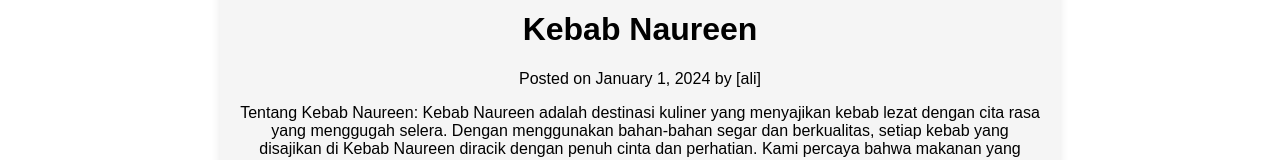
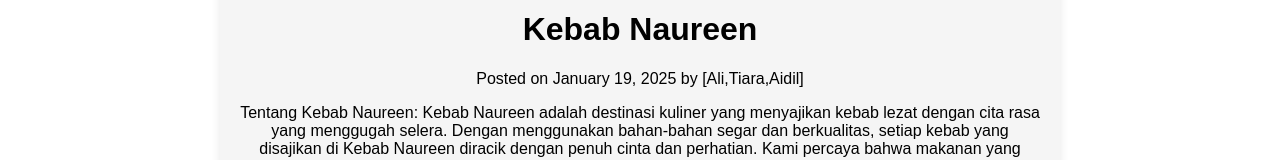
Before and after one commit to alidhino/kebabnaureen, a plain HTML site: page service.html in a window 1280 px wide. Shown: the part 154-314 px from the top of the page. Drawn offline with Linux system fonts and the light colour scheme.

Commit message:
Update service.html

```diff
--- a/service.html
+++ b/service.html
@@ -31,7 +31,7 @@
       <div class="container">
         <div class="post">
           <h1>Kebab Naureen</h1>
-          <div class="meta">Posted on January 1, 2024 by [ali]</div>
+          <div class="meta">Posted on January 19, 2025 by [Ali,Tiara,Aidil]</div>
           <p>Tentang Kebab Naureen:
             Kebab Naureen adalah destinasi kuliner yang menyajikan kebab lezat dengan cita rasa yang menggugah selera. Dengan menggunakan bahan-bahan segar dan berkualitas, setiap kebab yang disajikan di Kebab Naureen diracik dengan penuh cinta dan perhatian. Kami percaya bahwa makanan yang enak dapat membawa kebahagiaan, dan itulah yang kami tawarkan kepada setiap pelanggan. <br>
 
```
